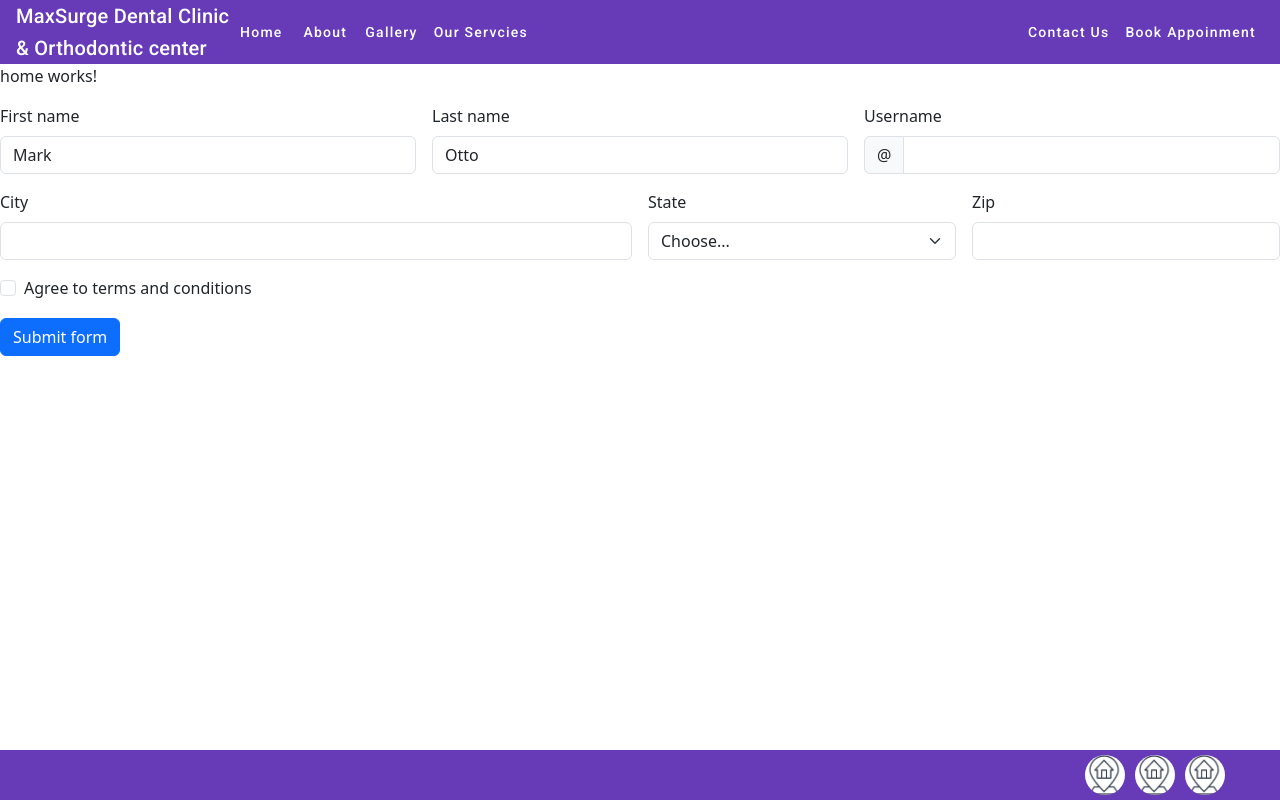
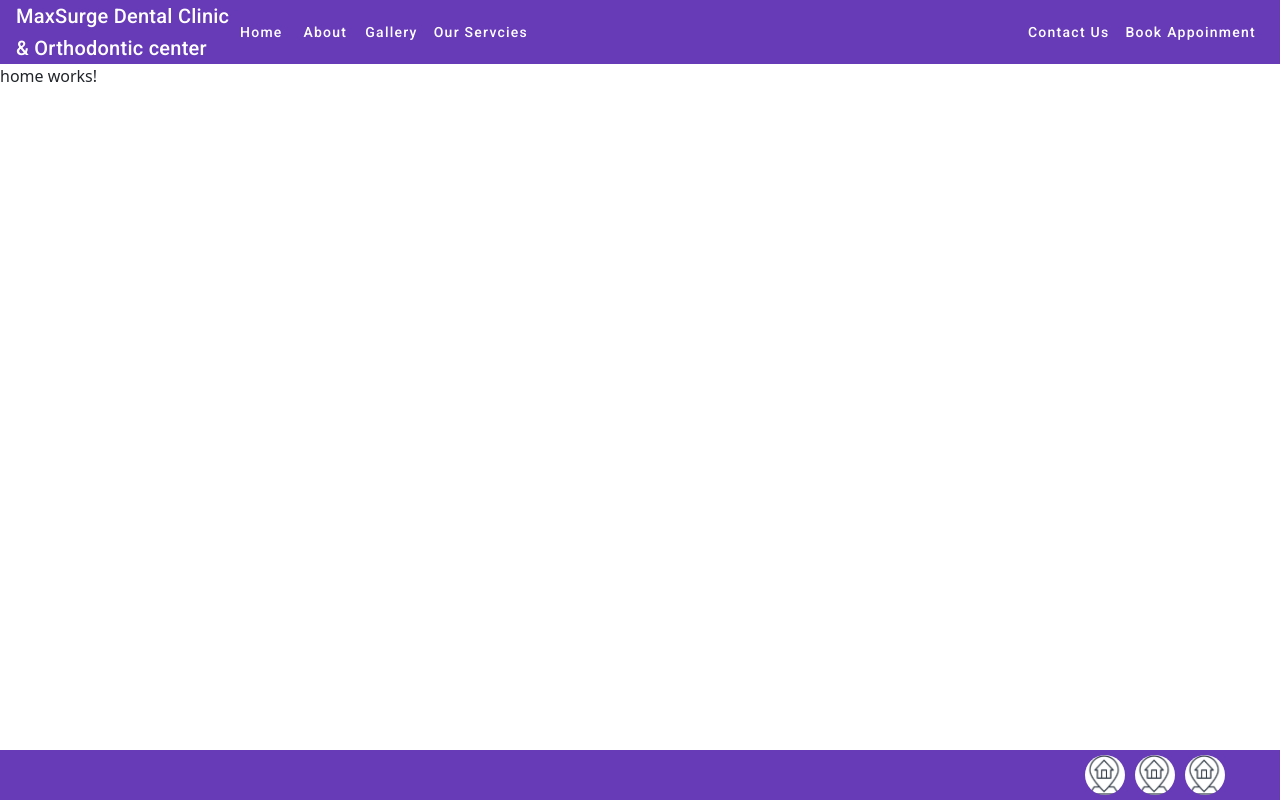
Before and after one commit to Mihitgandhi/dental-application, an Angular app: page /home in a window 1280 px wide. Built offline with nearby package versions, Linux system fonts and the light colour scheme.

Commit message:
clear home component

```diff
--- a/src/app/components/home/home.component.html
+++ b/src/app/components/home/home.component.html
@@ -1,5 +1,5 @@
 <p>home works!</p>
-<form class="row g-3 needs-validation" novalidate>
+<!-- <form class="row g-3 needs-validation" novalidate>
     <div class="col-md-4">
       <label for="validationCustom01" class="form-label">First name</label>
       <input type="text" class="form-control" id="validationCustom01" value="Mark" required>
@@ -62,4 +62,4 @@
     <div class="col-12">
       <button class="btn btn-primary" type="submit">Submit form</button>
     </div>
-  </form>
+  </form> -->
```
